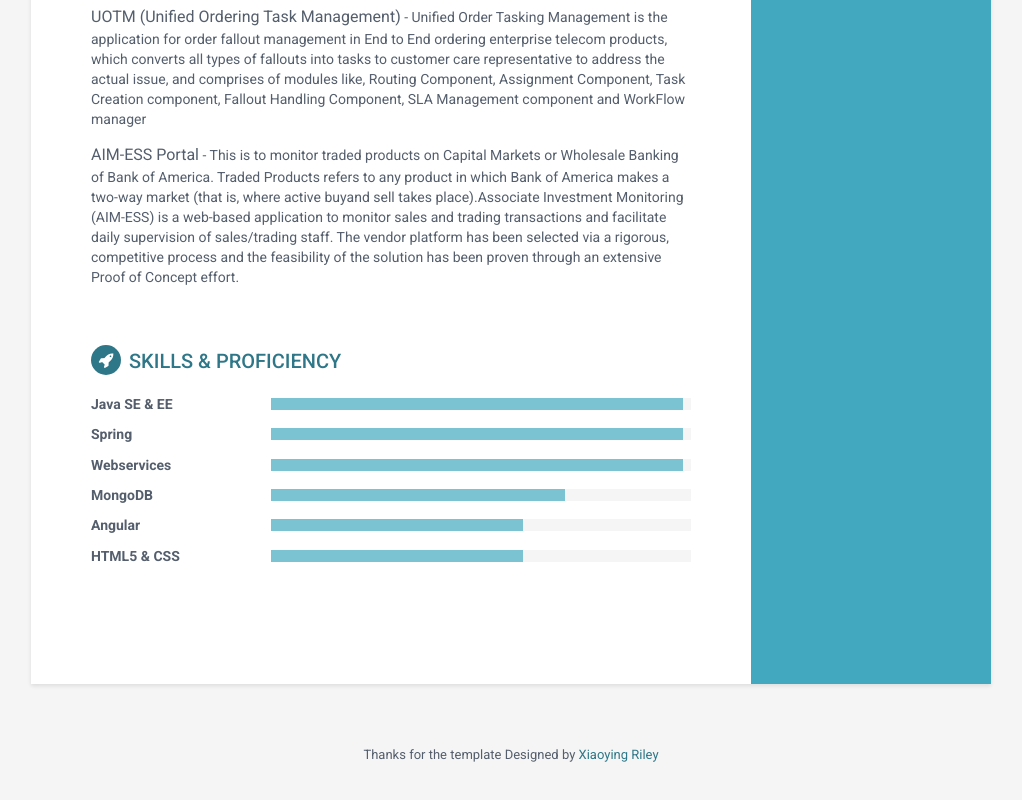
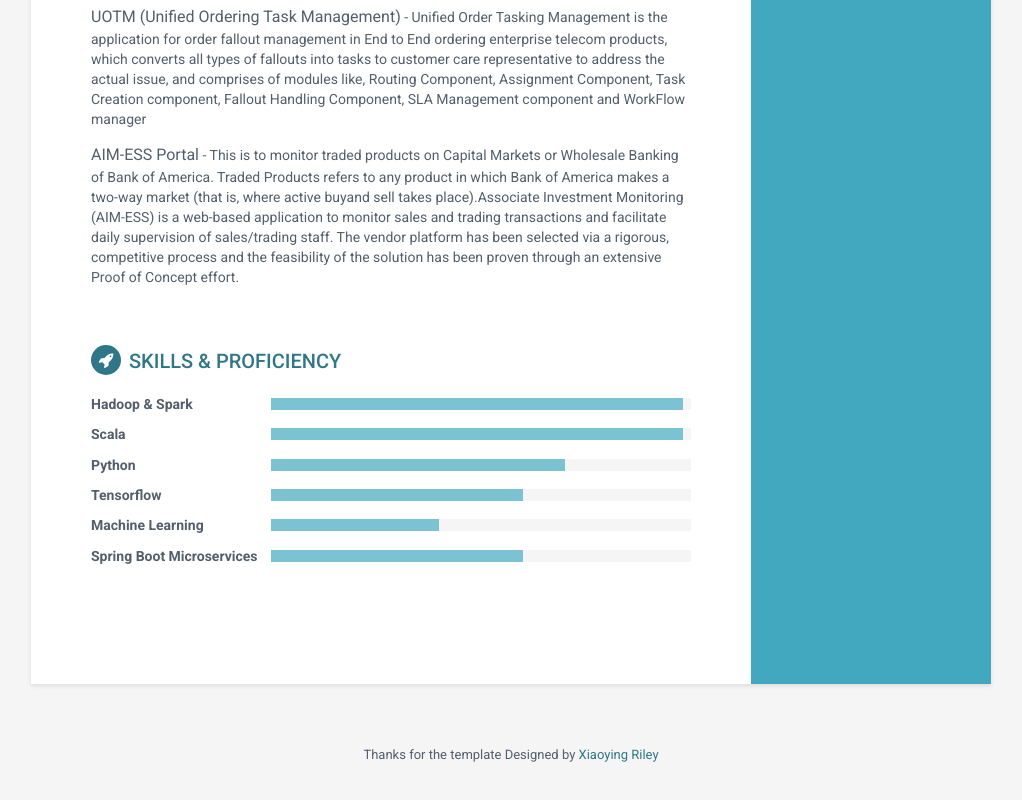
Before and after one commit to siva-sonai/siva-sonai.github.io, a plain HTML site: page index.html in a window 1280 px wide. Shown: the part 1587-2387 px from the top of the page, without its empty margins (129-1151 px from the left). Drawn offline with Linux system fonts and the light colour scheme.

Commit message:
new changes

```diff
--- a/index.html
+++ b/index.html
@@ -186,7 +186,7 @@ Real time Streaming. Expert knowledge in designing and developing complex applic
                 <h2 class="section-title"><i class="fa fa-rocket"></i>Skills &amp; Proficiency</h2>
                 <div class="skillset">
                     <div class="item">
-                        <h3 class="level-title">Java SE &amp; EE</h3>
+                        <h3 class="level-title">Hadoop &amp; Spark</h3>
                         <div class="level-bar">
                             <div class="level-bar-inner" data-level="98%">
                             </div>
@@ -194,7 +194,7 @@ Real time Streaming. Expert knowledge in designing and developing complex applic
                     </div><!--//item-->
 
                     <div class="item">
-                        <h3 class="level-title">Spring</h3>
+                        <h3 class="level-title">Scala</h3>
                         <div class="level-bar">
                             <div class="level-bar-inner" data-level="98%">
                             </div>
@@ -202,31 +202,31 @@ Real time Streaming. Expert knowledge in designing and developing complex applic
                     </div><!--//item-->
 
 					<div class="item">
-                        <h3 class="level-title">Webservices</h3>
-                        <div class="level-bar">
-                            <div class="level-bar-inner" data-level="98%">
-                            </div>
-                        </div><!--//level-bar-->
-                    </div>
-
-					<div class="item">
-                        <h3 class="level-title">MongoDB</h3>
+                        <h3 class="level-title">Python</h3>
                         <div class="level-bar">
                             <div class="level-bar-inner" data-level="70%">
                             </div>
                         </div><!--//level-bar-->
                     </div>
 
-                    <div class="item">
-                        <h3 class="level-title">Angular</h3>
+					<div class="item">
+                        <h3 class="level-title">Tensorflow</h3>
                         <div class="level-bar">
                             <div class="level-bar-inner" data-level="60%">
+                            </div>
+                        </div><!--//level-bar-->
+                    </div>
+
+                    <div class="item">
+                        <h3 class="level-title">Machine Learning</h3>
+                        <div class="level-bar">
+                            <div class="level-bar-inner" data-level="40%">
                             </div>
                         </div><!--//level-bar-->
                     </div><!--//item-->
 
                     <div class="item">
-                        <h3 class="level-title">HTML5 &amp; CSS</h3>
+                        <h3 class="level-title">Spring Boot Microservices</h3>
                         <div class="level-bar">
                             <div class="level-bar-inner" data-level="60%">
                             </div>
```
